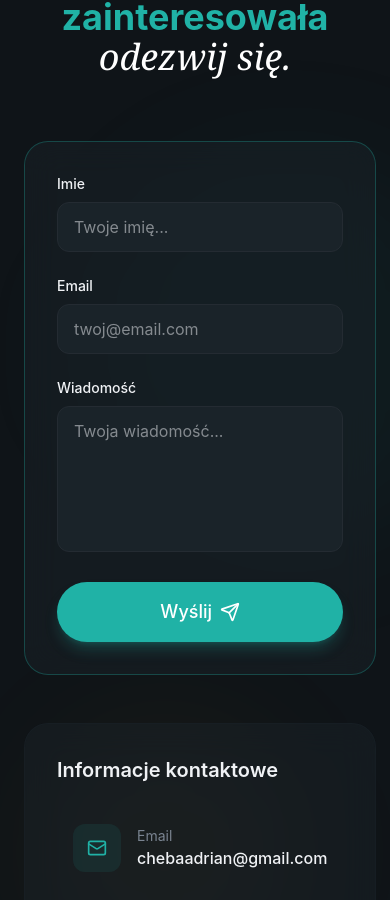
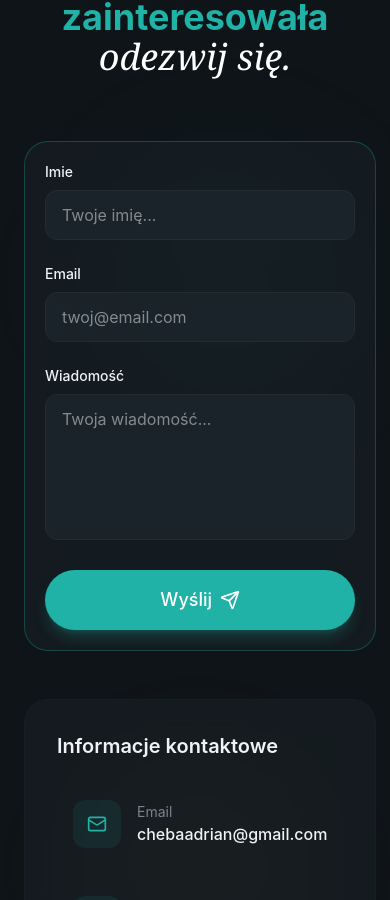
Before and after one commit to AdrianCheba/portfolio, a React (Vite) app: page / in a window 390 px wide. Shown: the part 7604-8504 px from the top of the page. Built offline with nearby package versions, Linux system fonts and the light colour scheme.

Commit message:
Update Contact.jsx

```diff
--- a/src/sections/Contact.jsx
+++ b/src/sections/Contact.jsx
@@ -83,9 +83,9 @@ const Contact = () => {
   };
   return (
     <section className="py-32 relative overflow-hidden" id="contact">
-      <div className="absolute top-0 left-0 w-full h-full">
-        <div className="absolute top-1/4 left-1/4 w-96 h-96 bg-primary/5 rounded-full blur-3xl" />
-        <div className="absolute bottom-1/4 right-1/4 w-64 h-64 bg-highlight/5 rounded-full blur-3xl" />
+      <div className="absolute top-0 left-0 w-full h-full pointer-events-none">
+        <div className="absolute top-1/4 left-1/4 w-64 h-64 md:w-96 md:h-96 bg-primary/5 rounded-full blur-3xl" />
+        <div className="absolute bottom-1/4 right-1/4 w-48 h-48 md:w-64 md:h-64 bg-highlight/5 rounded-full blur-3xl" />
       </div>
 
       <div className="container mx-auto px-6 relative z-10">
@@ -104,7 +104,7 @@ const Contact = () => {
         </div>
 
         <div className="grid lg:grid-cols-2 gap-12 max-w-5xl mx-auto">
-          <div className="glass p-8 rounded-3xl border border-primary/30 animate-fade-in animation-delay-300">
+          <div className="glass p-5 sm:p-8 rounded-3xl border border-primary/30 animate-fade-in animation-delay-300 w-full overflow-hidden">
             <form className="space-y-6" onSubmit={handelSubmit}>
               <div>
                 <label
```
